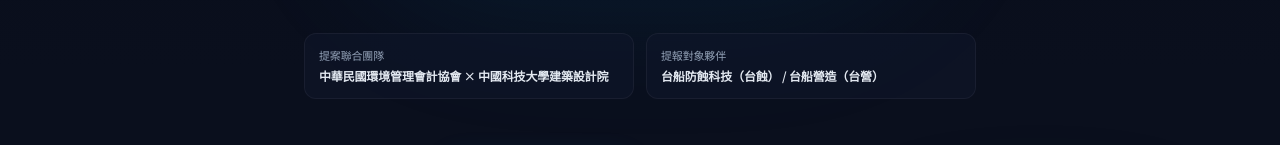
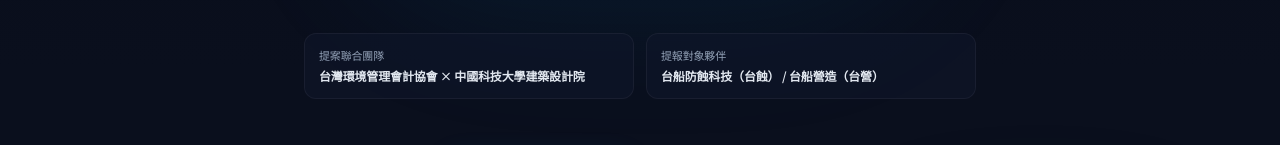
Before and after one commit to kekukeku/csbs-bim, a React (Vite) app: page / in a window 1280 px wide. Shown: the part 391-536 px from the top of the page. Built offline with nearby package versions, Linux system fonts and the light colour scheme.

Commit message:
refactor: rename Republic of China Environmental Management Accounting Association to Taiwan Environmental Management Accounting Association

```diff
--- a/index.html
+++ b/index.html
@@ -5,13 +5,13 @@
     <link rel="icon" type="image/svg+xml" href="/favicon.svg" />
     <meta name="viewport" content="width=device-width, initial-scale=1.0" />
     <title>以 BIM 數位雙生與 ESG 永續治理 賦能台船港灣工程升級 | 台蝕 × 中科大 × 環會協會</title>
-    <meta name="description" content="結合台船防蝕工程實績、中國科技大學 3D BIM 數位雙生與中華民國環境管理會計協會 IFRS S1/S2 永續會計，為台船港灣工程提供全生命週期抗蝕防災、微電網與資本治理方案。" />
+    <meta name="description" content="結合台船防蝕工程實績、中國科技大學 3D BIM 數位雙生與台灣環境管理會計協會 IFRS S1/S2 永續會計，為台船港灣工程提供全生命週期抗蝕防災、微電網與資本治理方案。" />
     <meta name="keywords" content="台船, 台船防蝕, BIM, 數位雙生, ESG, IFRS S1, IFRS S2, 船塢修繕, 港灣工程, 微電網, 碳帳本" />
 
     <!-- Open Graph / Social -->
     <meta property="og:type" content="website" />
     <meta property="og:title" content="以 BIM 數位雙生與 ESG 永續治理 賦能台船港灣工程升級" />
-    <meta property="og:description" content="中華民國環境管理會計協會 × 中國科技大學建築設計院 × 台船防蝕/台船營造 聯合提案" />
+    <meta property="og:description" content="台灣環境管理會計協會 × 中國科技大學建築設計院 × 台船防蝕/台船營造 聯合提案" />
     <meta property="og:url" content="https://csbs.kkuo.cc.cd" />
 
     <!-- Google Fonts -->
--- a/src/components/hero/HeroSection.tsx
+++ b/src/components/hero/HeroSection.tsx
@@ -46,7 +46,7 @@
           <div className="pt-2 pb-4 grid grid-cols-1 sm:grid-cols-2 gap-3 max-w-2xl mx-auto text-left text-xs">
             <div className="p-3.5 rounded-xl bg-marine-900/60 border border-white/5 space-y-1">
               <span className="text-marine-400 font-mono block text-[11px]">提案聯合團隊</span>
-              <p className="font-semibold text-slate-200">中華民國環境管理會計協會 × 中國科技大學建築設計院</p>
+              <p className="font-semibold text-slate-200">台灣環境管理會計協會 × 中國科技大學建築設計院</p>
             </div>
             <div className="p-3.5 rounded-xl bg-marine-900/60 border border-white/5 space-y-1">
               <span className="text-marine-400 font-mono block text-[11px]">提報對象夥伴</span>
--- a/src/components/layout/Footer.tsx
+++ b/src/components/layout/Footer.tsx
@@ -32,7 +32,7 @@
               提案聯合團隊
             </span>
             <ul className="space-y-1.5 text-marine-300">
-              <li>中華民國環境管理會計協會</li>
+              <li>台灣環境管理會計協會</li>
               <li>中國科技大學建築設計院</li>
             </ul>
           </div>
--- a/src/components/layout/PresentationModeModal.tsx
+++ b/src/components/layout/PresentationModeModal.tsx
@@ -76,7 +76,7 @@
             <div className="mt-10 grid grid-cols-1 sm:grid-cols-2 gap-4 w-full max-w-2xl text-left text-xs">
               <div className="p-4 rounded-xl bg-marine-900/60 border border-white/10 space-y-1">
                 <span className="text-ocean-400 font-mono block">提案聯合團隊</span>
-                <span className="font-semibold text-white">中華民國環境管理會計協會 × 中國科技大學建築設計院</span>
+                <span className="font-semibold text-white">台灣環境管理會計協會 × 中國科技大學建築設計院</span>
               </div>
               <div className="p-4 rounded-xl bg-marine-900/60 border border-white/10 space-y-1">
                 <span className="text-sage-400 font-mono block">對象夥伴</span>
--- a/src/data/proposalData.ts
+++ b/src/data/proposalData.ts
@@ -20,7 +20,7 @@
   date: "2026 年 9 月",
   version: "v3.0 治理精進版（六大升級）",
   proposers: [
-    { name: "中華民國環境管理會計協會", role: "永續會計與 IFRS S1/S2 治理" },
+    { name: "台灣環境管理會計協會", role: "永續會計與 IFRS S1/S2 治理" },
     { name: "中國科技大學建築設計院", role: "BIM 數位模型與點雲研發（產學團隊）" }
   ],
   targetPartners: [
@@ -430,7 +430,7 @@
     legalBoundary: "提供技術分析、圖模整合與教育訓練；無工程變更核定權；結構安全簽證依法委由外聘執業結構技師事務所獨立簽章負責。"
   },
   {
-    name: "中華民國環境管理會計協會 ＋ 第三方查驗機構",
+    name: "台灣環境管理會計協會 ＋ 第三方查驗機構",
     shortName: "環會協會 / 永續顧問",
     role: "金管會 IFRS 治理諮詢、碳帳本建置與第三方碳查證",
     gradient: "from-emerald-500 to-teal-600",
```
Also changed, not shown: 2 other files (tests, documents, lock files or other folders).
